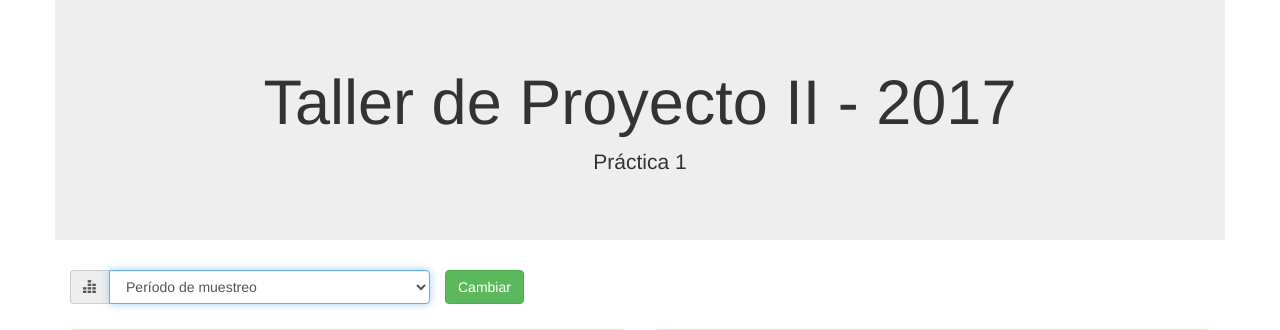
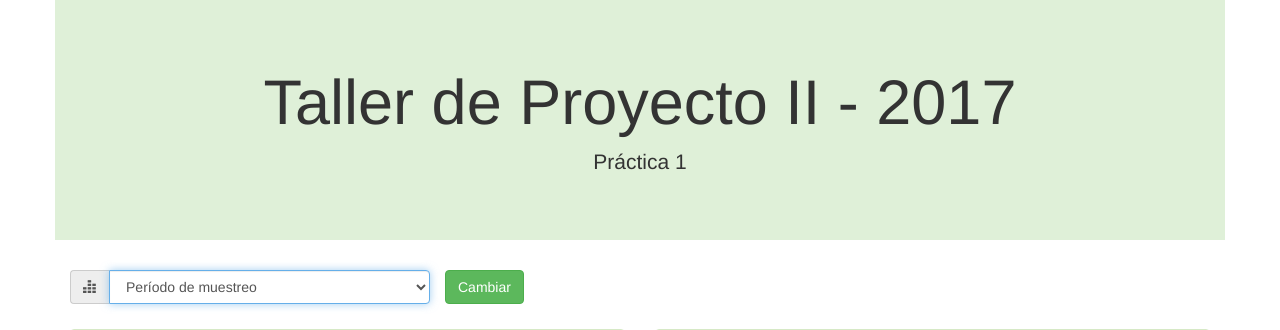
Before and after one commit to pablitoh20/Taller-de-proyecto-2, a Flask app: template templates/estacionInformacion.html in a window 1280 px wide. Shown: the top 330 px of the page. Run offline with Flask 2, Linux system fonts and the light colour scheme; the template is opened without the code that fills it, so the values that code supplies are empty; some libraries are stand-ins or nearby versions.

Commit message:
HTML terminado, todo funciona

```diff
--- a/app.py
+++ b/app.py
@@ -88,5 +88,5 @@ if __name__ == '__main__':
     #estMete.start()
     #estMete.join()
     #print("Se termino el hilo")
-    app.run(host='localhost', port=80)
+    app.run(host='localhost', port=81)
     #E_mete.termometro()
--- /dev/null
+++ b/informacion.py
@@ -0,0 +1,5 @@
+#Contiene los datos a mostrar
+def get_informacion():
+    #consulta de la base de datos
+    #promedio por informacion
+    #sacar la ultima muestra
--- a/templates/estacionInformacion.html
+++ b/templates/estacionInformacion.html
@@ -6,15 +6,13 @@
     <title>Tp2</title>
     <style>
       .cuerpo{
-        background-image: url("dragon-ball.jpg");
-        background-repeat: no-repeat;
-
+        background-color: rgb(223, 240, 216);
       }
     </style>
   </head>
   <body>
     <nav>
-      <div class="jumbotron text-center  container">
+      <div class="jumbotron text-center cuerpo container">
         <h1>Taller de Proyecto II - 2017</h1>
         <p>Práctica 1</p>
       </div>
@@ -27,7 +25,7 @@
           <div style="margin-bottom: 25px; opacity:1;" class="input-group">
 
             <span class=" input-group-addon" id="basic-addon1"><label class="glyphicon glyphicon-equalizer" for="periodo"></label></span>
-              <select class="form-control" name="periodo" autofocus="autofocus">
+              <select class="form-control" name="periodo" autofocus="autofocus" required="required">
                     <option value=""selected disabled hidden>Período de muestreo</option>
                     <option value="1">1</option>
                     <option value="2">2</option>
@@ -46,7 +44,7 @@
       </div>
 
     </div>
-    <div class="container">
+    <div class="container ">
 
         <div class="row">
           <div class="col-sm-6 ">
@@ -153,7 +151,7 @@
 
   <!-- FUNCION QUE REFRESCA LA PAGINA CADA 10 SEGUNDOS -->
   <script>
-    tiempo_actualizar = {{periodo}}
+    tiempo_actualizar = 100000000
     setTimeout('document.location.reload()',tiempo_actualizar);
   </script>
 </html>
```
Also changed, not shown: img/dragon-ball.jpg (added), 3 other files.
